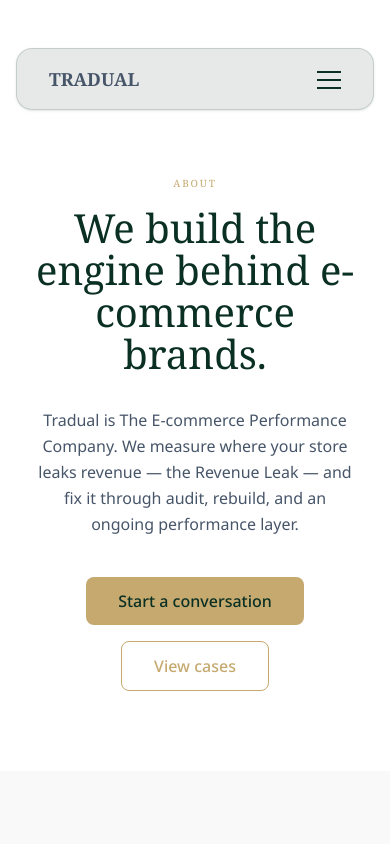
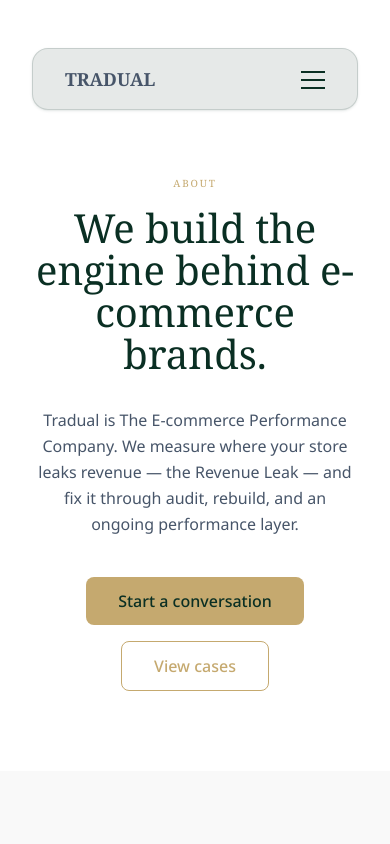
Before and after one commit to TradualAgency/mainwebsite, a Next.js app: page /about in a window 390 px wide. Shown: the top 844 px of the page. Built offline with nearby package versions, Linux system fonts and the light colour scheme.

Commit message:
feat: enhance Header component styling and text color logic
- Updated Header component to maintain white branding on the homepage and adjusted text color based on background conditions.
- Increased padding for better layout consistency across different screen sizes.

```diff
--- a/src/components/Header.tsx
+++ b/src/components/Header.tsx
@@ -39,6 +39,8 @@ export default function Header() {
     // De header zweeft vast bovenaan. Op de homepage lopen de hero en het patroonblok
     // achter elkaar met een donkere achtergrond, dus houden we de headertekst wit tot de
     // sentinel na het patroonblok voorbij de header scrolt — daarna weer de normale kleuren.
+    // Het woordmerk blijft op de homepage wit: later in de pagina liggen opnieuw donkere
+    // vlakken (self-test, finish-cta) en slate-secondary valt daar weg.
     const isHome = pathname === "/";
     const [overDark, setOverDark] = useState(isHome);
 
@@ -83,13 +85,13 @@ export default function Header() {
     }, { scope: headerWrap });
 
     return (
-        <div ref={headerWrap} className="fixed top-12 left-0 right-0 z-50 px-4 sm:px-6 lg:px-8">
+        <div ref={headerWrap} className="fixed top-12 left-0 right-0 z-50 px-8 sm:px-6 lg:px-8">
             <header className={`max-w-7xl mx-auto bg-primary/10 backdrop-blur-md border border-primary/15 rounded-2xl shadow-sm shadow-primary/10 px-8 py-4 transition-colors ${overDark ? "text-white" : "text-[#727272]"}`}>
             <div className="flex items-center justify-between">
                 {/* Merk & navigatie */}
                 <div className="flex items-center gap-8">
                     <Link href="/" className="flex items-center">
-                        <h2 className={`text-lg uppercase font-bold transition-colors ${overDark ? "text-white" : "text-secondary"}`}>Tradual</h2>
+                        <h2 className={`text-lg uppercase font-bold transition-colors ${overDark || isHome ? "text-white" : "text-secondary"}`}>Tradual</h2>
                     </Link>
                     <nav className={`hidden lg:flex items-center gap-6 font-heading text-sm transition-colors ${overDark ? "text-white" : "text-[#727272]"}`}>
                         {mainNav.map((item) =>
```
